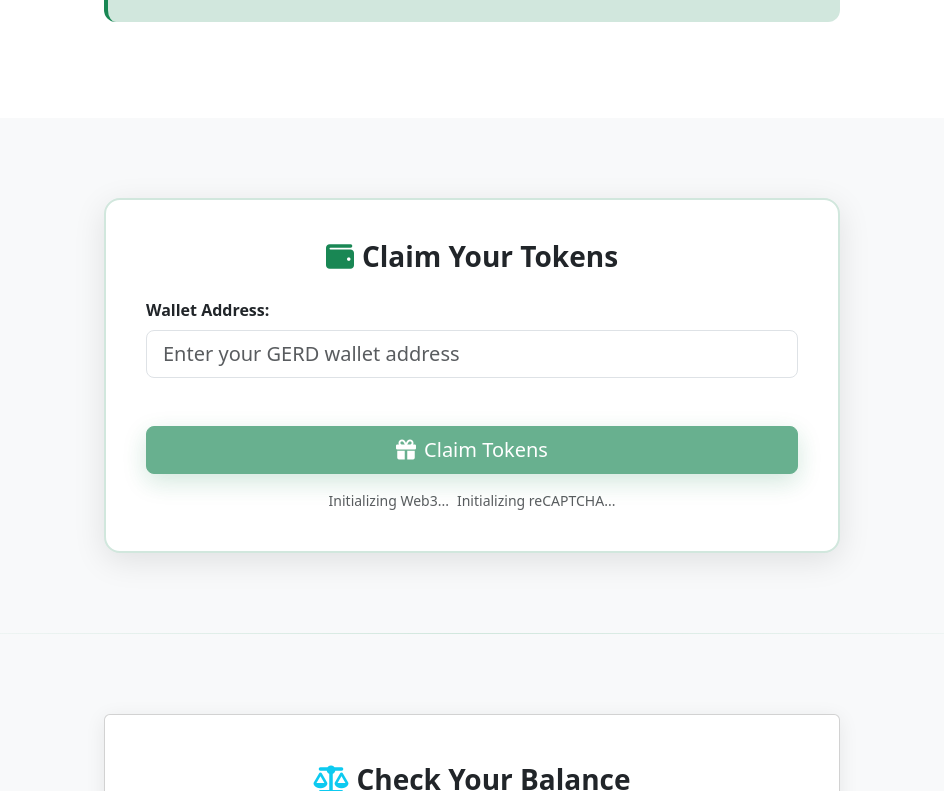
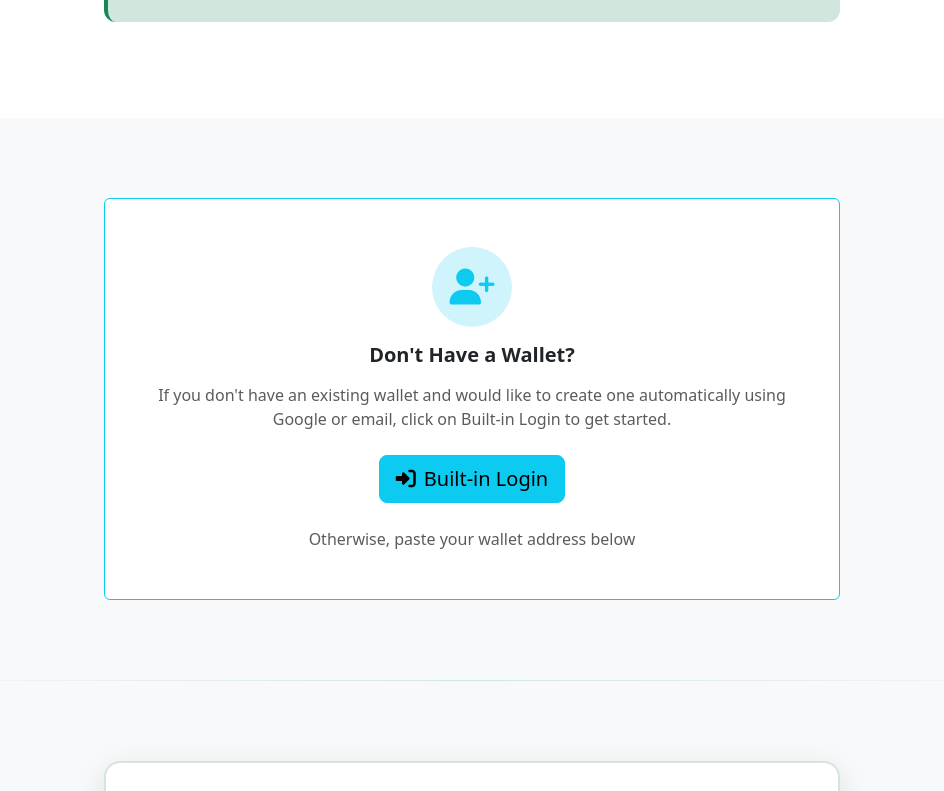
Before and after one commit to AbayGERDToken/AbayGERDToken.github.io, a Next.js app: page /claim-form in a window 1280 px wide. Shown: the part 849-1640 px from the top of the page, without its empty margins (168-1112 px from the left). Built offline with nearby package versions, Linux system fonts and the light colour scheme; no server answers.

Commit message:
feat: add built-in login section for wallet creation in claim form

```diff
--- a/app/claim-form/page.tsx
+++ b/app/claim-form/page.tsx
@@ -550,6 +550,40 @@ function ClaimFormContent() {
         </div>
       </section>
 
+    {/* <div className="section-divider"></div> */}
+
+      {/* Built-in Login Section */}
+      <section className="content-section">
+        <div className="container">
+          <div className="row">
+            <div className="col-lg-8 mx-auto">
+              <div className="card border-info h-100">
+                <div className="card-body p-5 text-center">
+                  <div
+                    className="bg-info-subtle text-info rounded-circle d-flex align-items-center justify-content-center mx-auto mb-3"
+                    style={{ width: '80px', height: '80px', fontSize: '36px' }}
+                  >
+                    <i className="fas fa-user-plus"></i>
+                  </div>
+                  <h3 className="h5 fw-bold mb-3">Don't Have a Wallet?</h3>
+                  <p className="text-muted mb-4">
+                    If you don't have an existing wallet and would like to create one automatically using Google or email, click on Built-in Login to get started.
+                  </p>
+                  <a href="/auth/" className="btn btn-info btn-lg">
+                    <i className="fas fa-sign-in-alt me-2"></i>Built-in Login
+                  </a>
+                  <p className="text-muted mt-4 mb-0">
+                    Otherwise, paste your wallet address below
+                  </p>
+                </div>
+              </div>
+            </div>
+          </div>
+        </div>
+      </section>
+
+      <div className="section-divider"></div>
+
       {/* Claim Form Section */}
       <section className="content-section bg-light">
         <div className="container">
```
